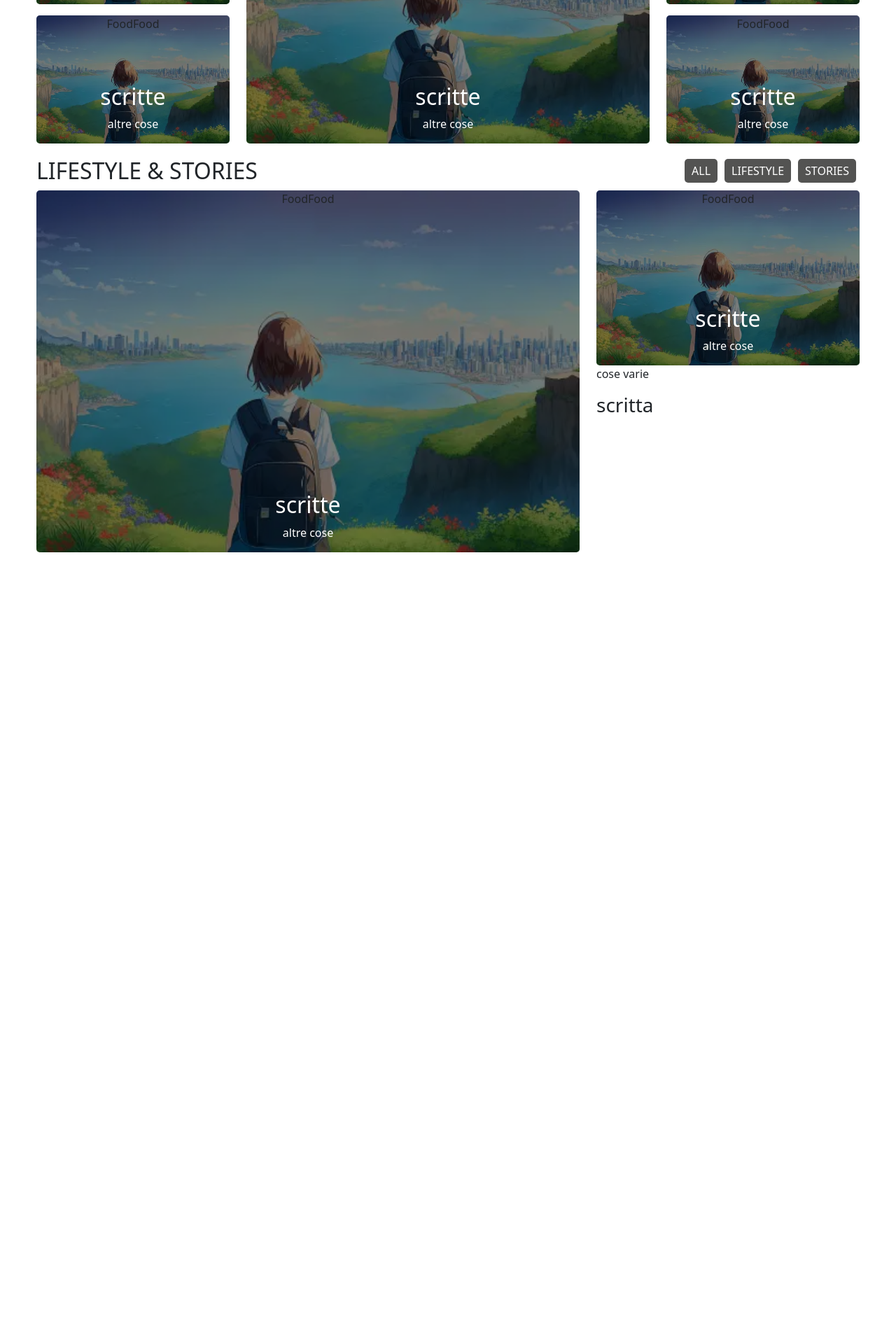
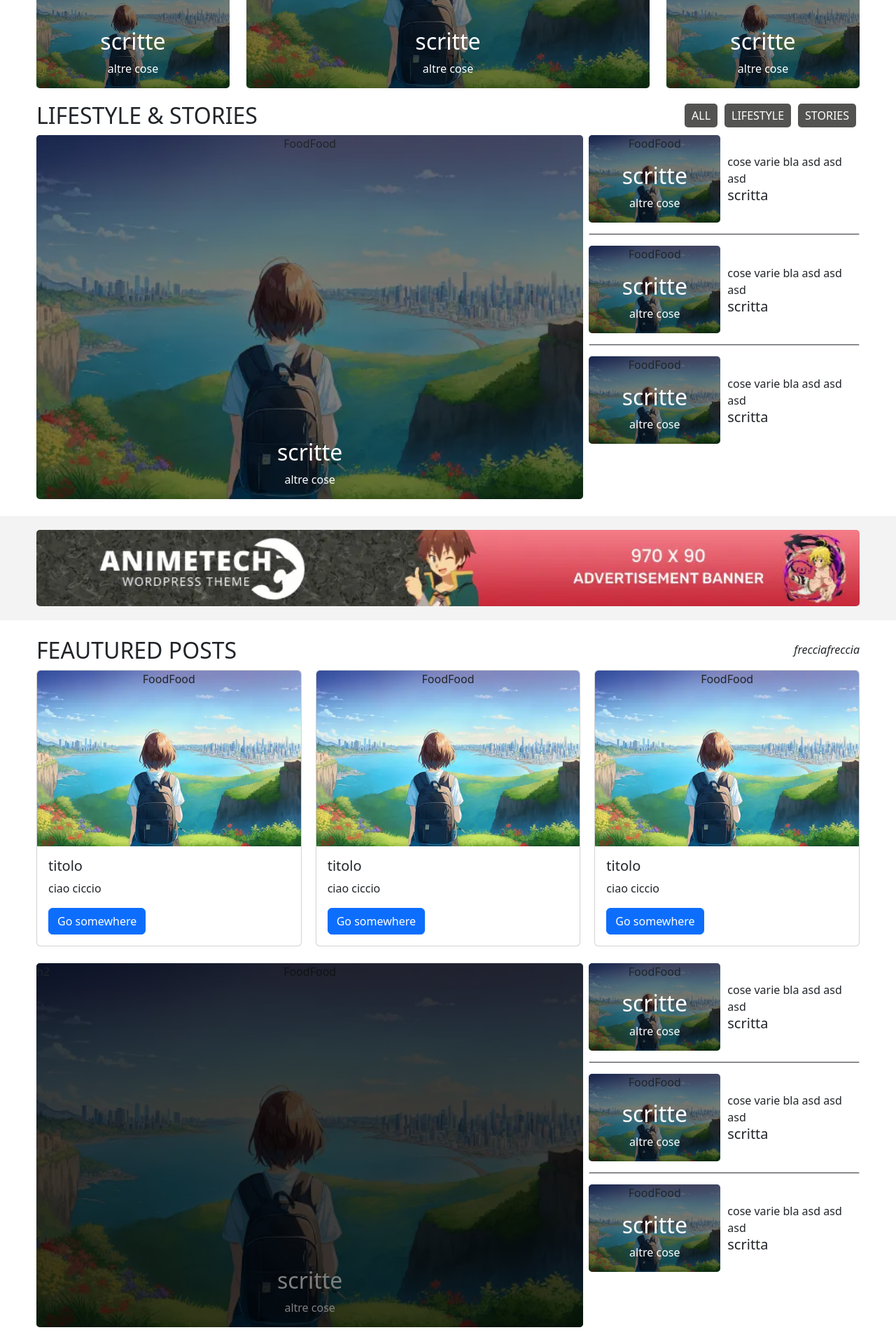
Before and after one commit to diruocco-aniellomarco/proj-html-vuejs, a Vue app: page / in a window 1280 px wide. Shown: the part 787-2707 px from the top of the page at 70% size. Before the commit the page ends 1576 px from the top, so only its background shows below. Built offline with nearby package versions, Linux system fonts and the light colour scheme.

Commit message:
fix e continuo struttura main

```diff
--- a/src/components/AppCardImg.vue
+++ b/src/components/AppCardImg.vue
@@ -1,17 +1,16 @@
 <script></script>
 
 <template>
-
-    <div class="card m-3">
-      <img src="../../public/img/best-places.webp" class="card-img-top" alt="..." />
+  <!-- aggiungere una classe per il margine (con l'v-if aggiungi classe se no nulla) -->
+  <div class="card">
+    <img
+      src="../../public/img/best-places.webp"
+      class="card-img-top"
+      alt="..."
+    />
     <div class="card-body">
-        <h5 class="card-title">dinamica</h5>
-        <p class="card-text">
-          <h3>
-            titolo
-          </h3>
-          <p>ciao ciccio</p>
-        </p>
+      <h5 class="card-title">titolo</h5>
+      <p class="card-text">ciao ciccio</p>
 
       <!--il bottone v-if="read_me" cioè se è vera-->
       <a href="#" class="btn btn-primary">Go somewhere</a>
@@ -21,10 +20,7 @@
       <label for="#">Food</label>
       <label for="#">Food</label>
     </div>
-
-
   </div>
-
 </template>
 
 <style lang="scss" scoped>
@@ -32,7 +28,6 @@
   position: relative;
 }
 .label-tag {
-
   position: absolute;
   top: 0;
   width: 100%;
--- a/src/components/AppCardMatte.vue
+++ b/src/components/AppCardMatte.vue
@@ -3,7 +3,7 @@
 <template>
   <div class="card-matte">
     <img src="../../public/img/best-places.webp" alt="" />
-    <div class="text-card-matte prova">
+    <div class="text-card-matte">
       <h2>scritte</h2>
       <p>altre cose</p>
     </div>
@@ -28,6 +28,8 @@
     position: absolute;
     top: 0;
     bottom: 0;
+    right: 0;
+    left: 0;
     display: flex;
     justify-content: end;
     align-items: center;
--- a/src/components/AppMain.vue
+++ b/src/components/AppMain.vue
@@ -9,8 +9,10 @@ export default {
 <template>
   <main>
     <section>
-      <div class="d-flex p-3 menu-carosel">
-        <AppCardImg v-for="n in 4" />
+      <div class="d-flex p-3 bg-color">
+        <div v-for="n in 4" :class="n != 1 || n != 4 ? 'card-margin' : ''">
+          <AppCardImg />
+        </div>
       </div>
     </section>
 
@@ -28,28 +30,89 @@ export default {
       </div>
     </section>
 
-    <section>
+    <section class="mb-4">
       <div class="container">
         <div class="row">
           <h2 class="col-6 align-items-center">LIFESTYLE & STORIES</h2>
 
-          <div class="col-6 lifestyle-tag">
+          <div class="col-6 right-title">
             <p>ALL</p>
             <p>LIFESTYLE</p>
             <p>STORIES</p>
           </div>
         </div>
-        <div class="row">
+        <div class="row g-2">
           <div class="col-8">
             <AppCardMatte />
           </div>
-          <div class="col-4">
-            <div>
-              <div>
-                <AppCardMatte />
+
+          <div class="col-4 d-flex flex-column h-100">
+            <div v-for="index in 3">
+              <div class="small-card">
+                <div class="small-card-img">
+                  <AppCardMatte />
+                </div>
+                <div class="small-card-text">
+                  <p>cose varie bla asd asd asd</p>
+                  <h5>scritta</h5>
+                </div>
               </div>
-              <p>cose varie</p>
-              <h3>scritta</h3>
+              <div v-if="index != 3" class="border"></div>
+            </div>
+          </div>
+        </div>
+      </div>
+    </section>
+
+    <section class="mb-4">
+      <div class="bg-color">
+        <div class="container adv-bunner-in-the-middle">
+          <img src="../../public/img/page-banner-1.webp" alt="banner pub" />
+        </div>
+      </div>
+    </section>
+
+    <section class="mb-4">
+      <div class="container">
+        <div class="row">
+          <h2 class="col-6 align-items-center">FEAUTURED POSTS</h2>
+
+          <div class="col-6 right-title"><i> freccia </i> <i> freccia </i></div>
+        </div>
+        <div class="d-flex justify-content-between">
+          <div v-for="n in 3" :class="n == 2 ? 'card-margin' : ''">
+            <AppCardImg />
+          </div>
+        </div>
+      </div>
+    </section>
+
+    <section class="mb-4">
+      <div class="container">
+        <div class="row g-2">
+          <div class="col-8">
+            <div class="video-yt">
+              <AppCardMatte />
+              <div class="video-icon">
+                <div>h2</div>
+                <div></div>
+                <div></div>
+              </div>
+            </div>
+          </div>
+
+          <div class="col-4 d-flex flex-column h-100">
+            <div v-for="index in 3">
+              <div class="small-card">
+                <div class="small-card-img">
+                  <AppCardMatte />
+                </div>
+                <div class="small-card-text">
+                  <p>cose varie bla asd asd asd</p>
+                  <h5>scritta</h5>
+                </div>
+              </div>
+              <div v-if="index != 3" class="border"></div>
             </div>
           </div>
         </div>
@@ -59,7 +122,7 @@ export default {
 </template>
 
 <style lang="scss" scoped>
-.menu-carosel {
+.bg-color {
   background-color: #f3f3f3;
 }
 
@@ -72,7 +135,7 @@ export default {
   }
 }
 
-.lifestyle-tag {
+.right-title {
   display: flex;
   align-items: center;
   justify-content: end;
@@ -86,4 +149,46 @@ export default {
     color: white;
   }
 }
+.small-card {
+  display: flex;
+  .small-card-img {
+    width: calc(100% / 2);
+  }
+  .small-card-text {
+    padding-left: 10px;
+    * {
+      margin: 0;
+    }
+    display: flex;
+    justify-content: center;
+    flex-direction: column;
+  }
+}
+.border {
+  margin: 15px 0;
+  // display: block;
+  height: 3px;
+  width: 100%;
+  content: "";
+  background-color: #555555;
+}
+
+.adv-bunner-in-the-middle {
+  img {
+    width: 100%;
+    border-radius: 5px;
+    margin: 20px 0;
+  }
+}
+.video-yt {
+  position: relative;
+}
+.video-icon {
+  position: absolute;
+  top: 0;
+  bottom: 0;
+  width: 100%;
+  border-radius: 5px;
+  background-color: rgba(0, 0, 0, 0.5);
+}
 </style>
--- a/src/style/generals.scss
+++ b/src/style/generals.scss
@@ -8,3 +8,7 @@
   width: 100%;
   min-height: 100px;
 }
+
+.card-margin {
+  margin: 0 20px;
+}
```
Also changed, not shown: public/img/page-banner-1.webp (added). Lines whose indentation alone changed are shown as unchanged.
